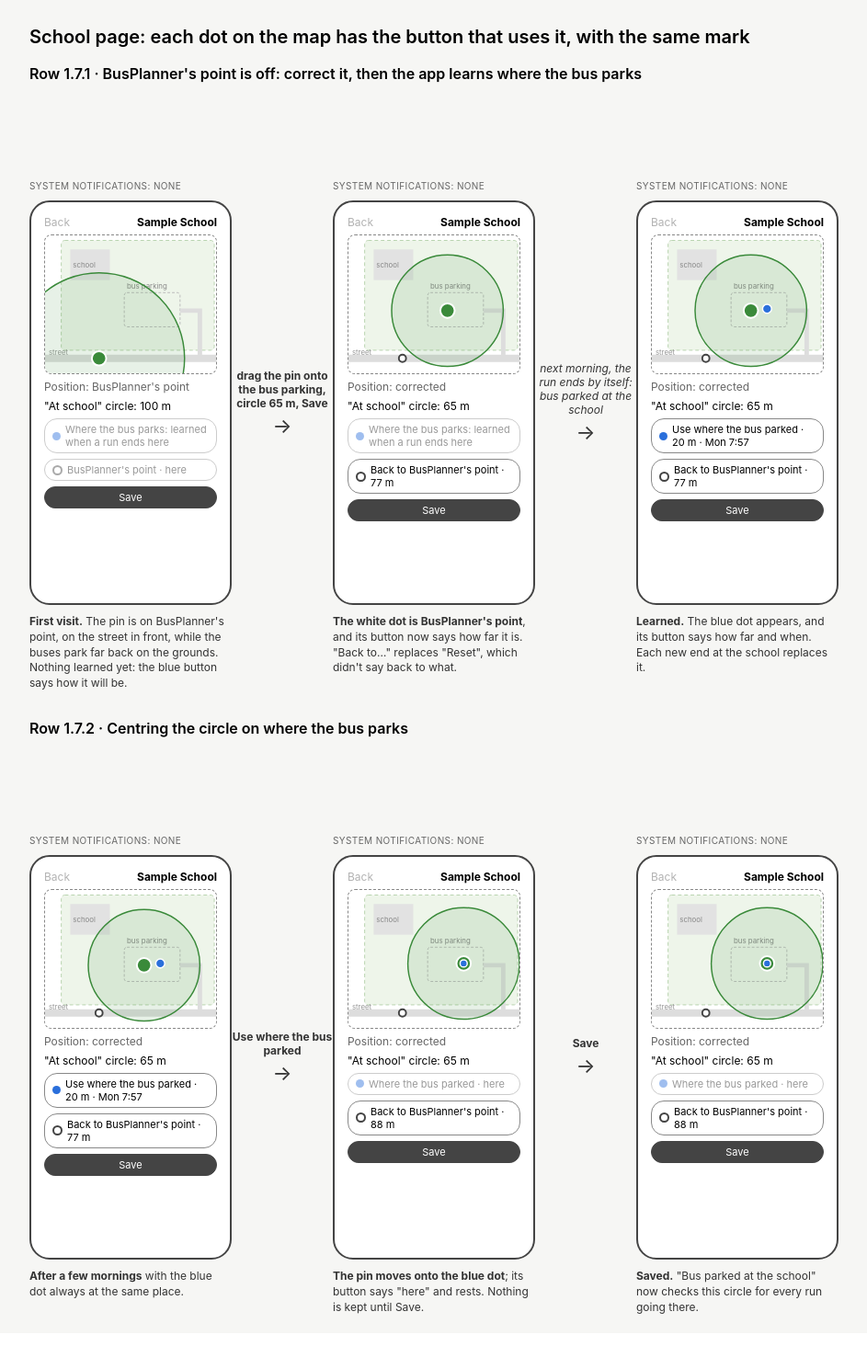
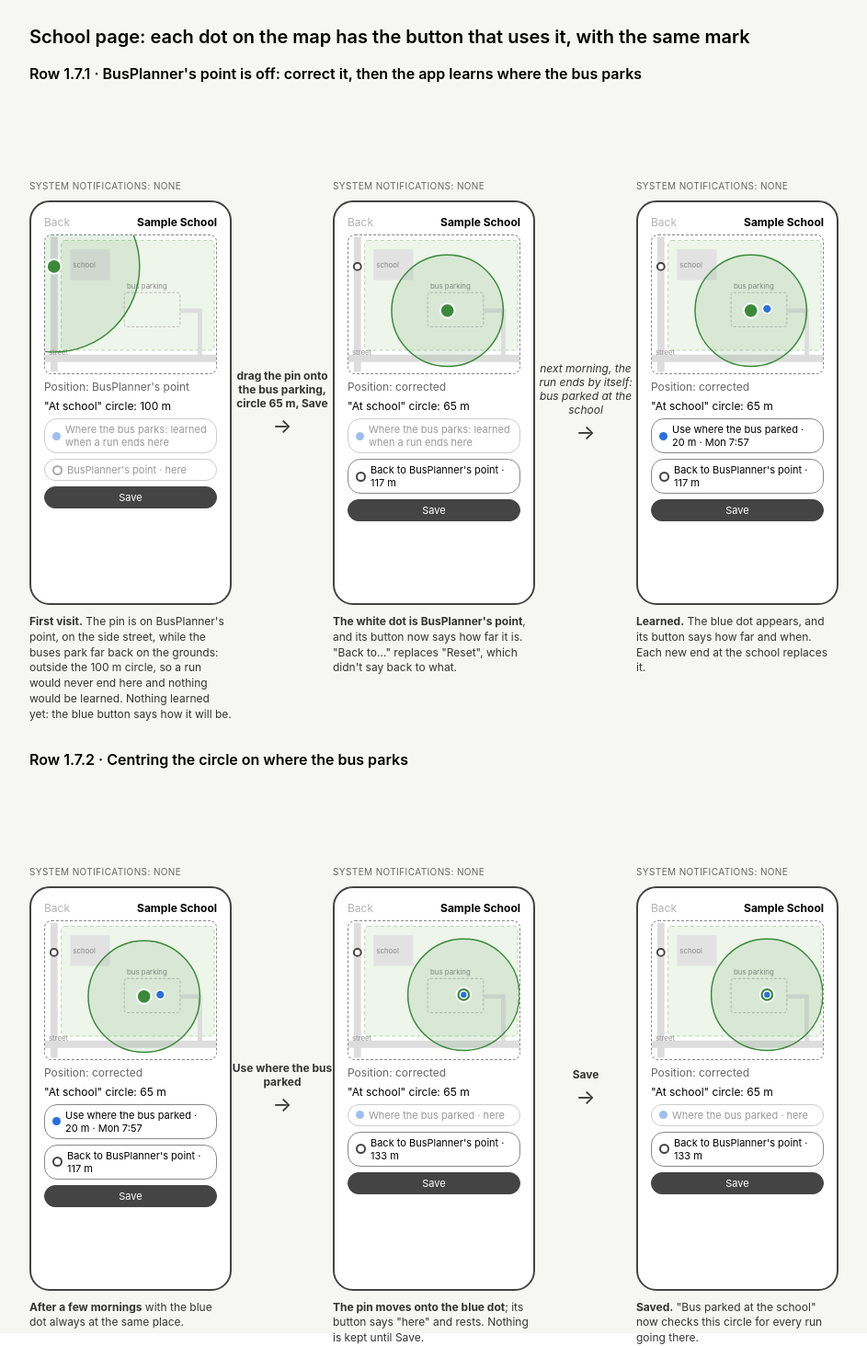
Before and after one commit to anderewrey/bus-tracker, a plain HTML site: page docs/ux/School.dc.html in a window 1280 px wide. Shown: the whole page at 92% size, without its empty margins (0-943 px from the left). Drawn offline with Linux system fonts and the light colour scheme; a script that the page names is missing.

Commit message:
UX sketch 1.7: BusPlanner's point on a side street
Co-Authored-By: Claude Opus 5.5 <noreply@anthropic.com>

```diff
--- a/docs/ux/School.dc.html
+++ b/docs/ux/School.dc.html
@@ -47,9 +47,10 @@ body{margin:0}
 <rect x="28" y="14" width="44" height="34" fill="#e2e2e2"/><text x="31" y="34" font-size="8" fill="#888">school</text>
 <rect x="88" y="62" width="62" height="38" rx="3" fill="none" stroke="#bbb" stroke-dasharray="3 2"/><text x="91" y="58" font-size="8" fill="#888">bus parking</text>
 <path d="M150 82 L172 82 L172 135" fill="none" stroke="#ddd" stroke-width="5"/>
-<path d="M0 135 L190 135" fill="none" stroke="#ddd" stroke-width="8"/><text x="4" y="131" font-size="8" fill="#999">street</text>
-<circle cx="60" cy="135" r="95" fill="#3a8a3a" fill-opacity=".12" stroke="#3a8a3a" stroke-width="1.5"/>
-<circle cx="60" cy="135" r="8" fill="#3a8a3a" stroke="#fff" stroke-width="2"/>
+<path d="M0 135 L190 135" fill="none" stroke="#ddd" stroke-width="8"/>
+<path d="M10 0 L10 150" fill="none" stroke="#ddd" stroke-width="8"/><text x="4" y="131" font-size="8" fill="#999">street</text>
+<circle cx="10" cy="33" r="95" fill="#3a8a3a" fill-opacity=".12" stroke="#3a8a3a" stroke-width="1.5"/>
+<circle cx="10" cy="33" r="8" fill="#3a8a3a" stroke="#fff" stroke-width="2"/>
 </svg></div>
 <span class="mut">Position: BusPlanner's point</span>
 <span>"At school" circle: 100 m</span>
@@ -57,7 +58,7 @@ body{margin:0}
 <div class="btn off"><span class="wd"></span>BusPlanner's point · here</div>
 <div class="btn fill">Save</div>
 </div>
-<div class="cap"><b>First visit.</b> The pin is on BusPlanner's point, on the street in front, while the buses park far back on the grounds. Nothing learned yet: the blue button says how it will be.</div>
+<div class="cap"><b>First visit.</b> The pin is on BusPlanner's point, on the side street, while the buses park far back on the grounds: outside the 100 m circle, so a run would never end here and nothing would be learned. Nothing learned yet: the blue button says how it will be.</div>
 </div>
 
 <div class="ar"><b>drag the pin onto the bus parking, circle 65 m, Save</b><span style="font-size:22px">→</span></div>
@@ -71,15 +72,16 @@ body{margin:0}
 <rect x="28" y="14" width="44" height="34" fill="#e2e2e2"/><text x="31" y="34" font-size="8" fill="#888">school</text>
 <rect x="88" y="62" width="62" height="38" rx="3" fill="none" stroke="#bbb" stroke-dasharray="3 2"/><text x="91" y="58" font-size="8" fill="#888">bus parking</text>
 <path d="M150 82 L172 82 L172 135" fill="none" stroke="#ddd" stroke-width="5"/>
-<path d="M0 135 L190 135" fill="none" stroke="#ddd" stroke-width="8"/><text x="4" y="131" font-size="8" fill="#999">street</text>
+<path d="M0 135 L190 135" fill="none" stroke="#ddd" stroke-width="8"/>
+<path d="M10 0 L10 150" fill="none" stroke="#ddd" stroke-width="8"/><text x="4" y="131" font-size="8" fill="#999">street</text>
 <circle cx="110" cy="82" r="62" fill="#3a8a3a" fill-opacity=".12" stroke="#3a8a3a" stroke-width="1.5"/>
 <circle cx="110" cy="82" r="8" fill="#3a8a3a" stroke="#fff" stroke-width="2"/>
-<circle cx="60" cy="135" r="4" fill="#fff" stroke="#444" stroke-width="2"/>
+<circle cx="10" cy="33" r="4" fill="#fff" stroke="#444" stroke-width="2"/>
 </svg></div>
 <span class="mut">Position: corrected</span>
 <span>"At school" circle: 65 m</span>
 <div class="btn off"><span class="bd"></span>Where the bus parks: learned when a run ends here</div>
-<div class="btn"><span class="wd"></span>Back to BusPlanner's point · 77 m</div>
+<div class="btn"><span class="wd"></span>Back to BusPlanner's point · 117 m</div>
 <div class="btn fill">Save</div>
 </div>
 <div class="cap"><b>The white dot is BusPlanner's point</b>, and its button now says how far it is. "Back to…" replaces "Reset", which didn't say back to what.</div>
@@ -96,16 +98,17 @@ body{margin:0}
 <rect x="28" y="14" width="44" height="34" fill="#e2e2e2"/><text x="31" y="34" font-size="8" fill="#888">school</text>
 <rect x="88" y="62" width="62" height="38" rx="3" fill="none" stroke="#bbb" stroke-dasharray="3 2"/><text x="91" y="58" font-size="8" fill="#888">bus parking</text>
 <path d="M150 82 L172 82 L172 135" fill="none" stroke="#ddd" stroke-width="5"/>
-<path d="M0 135 L190 135" fill="none" stroke="#ddd" stroke-width="8"/><text x="4" y="131" font-size="8" fill="#999">street</text>
+<path d="M0 135 L190 135" fill="none" stroke="#ddd" stroke-width="8"/>
+<path d="M10 0 L10 150" fill="none" stroke="#ddd" stroke-width="8"/><text x="4" y="131" font-size="8" fill="#999">street</text>
 <circle cx="110" cy="82" r="62" fill="#3a8a3a" fill-opacity=".12" stroke="#3a8a3a" stroke-width="1.5"/>
 <circle cx="110" cy="82" r="8" fill="#3a8a3a" stroke="#fff" stroke-width="2"/>
-<circle cx="60" cy="135" r="4" fill="#fff" stroke="#444" stroke-width="2"/>
+<circle cx="10" cy="33" r="4" fill="#fff" stroke="#444" stroke-width="2"/>
 <circle cx="128" cy="80" r="5" fill="#2a6fdb" stroke="#fff" stroke-width="1.5"/>
 </svg></div>
 <span class="mut">Position: corrected</span>
 <span>"At school" circle: 65 m</span>
 <div class="btn"><span class="bd"></span>Use where the bus parked · 20 m · Mon 7:57</div>
-<div class="btn"><span class="wd"></span>Back to BusPlanner's point · 77 m</div>
+<div class="btn"><span class="wd"></span>Back to BusPlanner's point · 117 m</div>
 <div class="btn fill">Save</div>
 </div>
 <div class="cap"><b>Learned.</b> The blue dot appears, and its button says how far and when. Each new end at the school replaces it.</div>
@@ -125,16 +128,17 @@ body{margin:0}
 <rect x="28" y="14" width="44" height="34" fill="#e2e2e2"/><text x="31" y="34" font-size="8" fill="#888">school</text>
 <rect x="88" y="62" width="62" height="38" rx="3" fill="none" stroke="#bbb" stroke-dasharray="3 2"/><text x="91" y="58" font-size="8" fill="#888">bus parking</text>
 <path d="M150 82 L172 82 L172 135" fill="none" stroke="#ddd" stroke-width="5"/>
-<path d="M0 135 L190 135" fill="none" stroke="#ddd" stroke-width="8"/><text x="4" y="131" font-size="8" fill="#999">street</text>
+<path d="M0 135 L190 135" fill="none" stroke="#ddd" stroke-width="8"/>
+<path d="M10 0 L10 150" fill="none" stroke="#ddd" stroke-width="8"/><text x="4" y="131" font-size="8" fill="#999">street</text>
 <circle cx="110" cy="82" r="62" fill="#3a8a3a" fill-opacity=".12" stroke="#3a8a3a" stroke-width="1.5"/>
 <circle cx="110" cy="82" r="8" fill="#3a8a3a" stroke="#fff" stroke-width="2"/>
-<circle cx="60" cy="135" r="4" fill="#fff" stroke="#444" stroke-width="2"/>
+<circle cx="10" cy="33" r="4" fill="#fff" stroke="#444" stroke-width="2"/>
 <circle cx="128" cy="80" r="5" fill="#2a6fdb" stroke="#fff" stroke-width="1.5"/>
 </svg></div>
 <span class="mut">Position: corrected</span>
 <span>"At school" circle: 65 m</span>
 <div class="btn"><span class="bd"></span>Use where the bus parked · 20 m · Mon 7:57</div>
-<div class="btn"><span class="wd"></span>Back to BusPlanner's point · 77 m</div>
+<div class="btn"><span class="wd"></span>Back to BusPlanner's point · 117 m</div>
 <div class="btn fill">Save</div>
 </div>
 <div class="cap"><b>After a few mornings</b> with the blue dot always at the same place.</div>
@@ -151,16 +155,17 @@ body{margin:0}
 <rect x="28" y="14" width="44" height="34" fill="#e2e2e2"/><text x="31" y="34" font-size="8" fill="#888">school</text>
 <rect x="88" y="62" width="62" height="38" rx="3" fill="none" stroke="#bbb" stroke-dasharray="3 2"/><text x="91" y="58" font-size="8" fill="#888">bus parking</text>
 <path d="M150 82 L172 82 L172 135" fill="none" stroke="#ddd" stroke-width="5"/>
-<path d="M0 135 L190 135" fill="none" stroke="#ddd" stroke-width="8"/><text x="4" y="131" font-size="8" fill="#999">street</text>
+<path d="M0 135 L190 135" fill="none" stroke="#ddd" stroke-width="8"/>
+<path d="M10 0 L10 150" fill="none" stroke="#ddd" stroke-width="8"/><text x="4" y="131" font-size="8" fill="#999">street</text>
 <circle cx="128" cy="80" r="62" fill="#3a8a3a" fill-opacity=".12" stroke="#3a8a3a" stroke-width="1.5"/>
 <circle cx="128" cy="80" r="8" fill="#3a8a3a" stroke="#fff" stroke-width="2"/>
-<circle cx="60" cy="135" r="4" fill="#fff" stroke="#444" stroke-width="2"/>
+<circle cx="10" cy="33" r="4" fill="#fff" stroke="#444" stroke-width="2"/>
 <circle cx="128" cy="80" r="4" fill="#2a6fdb" stroke="#fff" stroke-width="1.5"/>
 </svg></div>
 <span class="mut">Position: corrected</span>
 <span>"At school" circle: 65 m</span>
 <div class="btn off"><span class="bd"></span>Where the bus parked · here</div>
-<div class="btn"><span class="wd"></span>Back to BusPlanner's point · 88 m</div>
+<div class="btn"><span class="wd"></span>Back to BusPlanner's point · 133 m</div>
 <div class="btn fill">Save</div>
 </div>
 <div class="cap"><b>The pin moves onto the blue dot</b>; its button says "here" and rests. Nothing is kept until Save.</div>
@@ -177,16 +182,17 @@ body{margin:0}
 <rect x="28" y="14" width="44" height="34" fill="#e2e2e2"/><text x="31" y="34" font-size="8" fill="#888">school</text>
 <rect x="88" y="62" width="62" height="38" rx="3" fill="none" stroke="#bbb" stroke-dasharray="3 2"/><text x="91" y="58" font-size="8" fill="#888">bus parking</text>
 <path d="M150 82 L172 82 L172 135" fill="none" stroke="#ddd" stroke-width="5"/>
-<path d="M0 135 L190 135" fill="none" stroke="#ddd" stroke-width="8"/><text x="4" y="131" font-size="8" fill="#999">street</text>
+<path d="M0 135 L190 135" fill="none" stroke="#ddd" stroke-width="8"/>
+<path d="M10 0 L10 150" fill="none" stroke="#ddd" stroke-width="8"/><text x="4" y="131" font-size="8" fill="#999">street</text>
 <circle cx="128" cy="80" r="62" fill="#3a8a3a" fill-opacity=".12" stroke="#3a8a3a" stroke-width="1.5"/>
 <circle cx="128" cy="80" r="8" fill="#3a8a3a" stroke="#fff" stroke-width="2"/>
-<circle cx="60" cy="135" r="4" fill="#fff" stroke="#444" stroke-width="2"/>
+<circle cx="10" cy="33" r="4" fill="#fff" stroke="#444" stroke-width="2"/>
 <circle cx="128" cy="80" r="4" fill="#2a6fdb" stroke="#fff" stroke-width="1.5"/>
 </svg></div>
 <span class="mut">Position: corrected</span>
 <span>"At school" circle: 65 m</span>
 <div class="btn off"><span class="bd"></span>Where the bus parked · here</div>
-<div class="btn"><span class="wd"></span>Back to BusPlanner's point · 88 m</div>
+<div class="btn"><span class="wd"></span>Back to BusPlanner's point · 133 m</div>
 <div class="btn fill">Save</div>
 </div>
 <div class="cap"><b>Saved.</b> "Bus parked at the school" now checks this circle for every run going there.</div>
```
